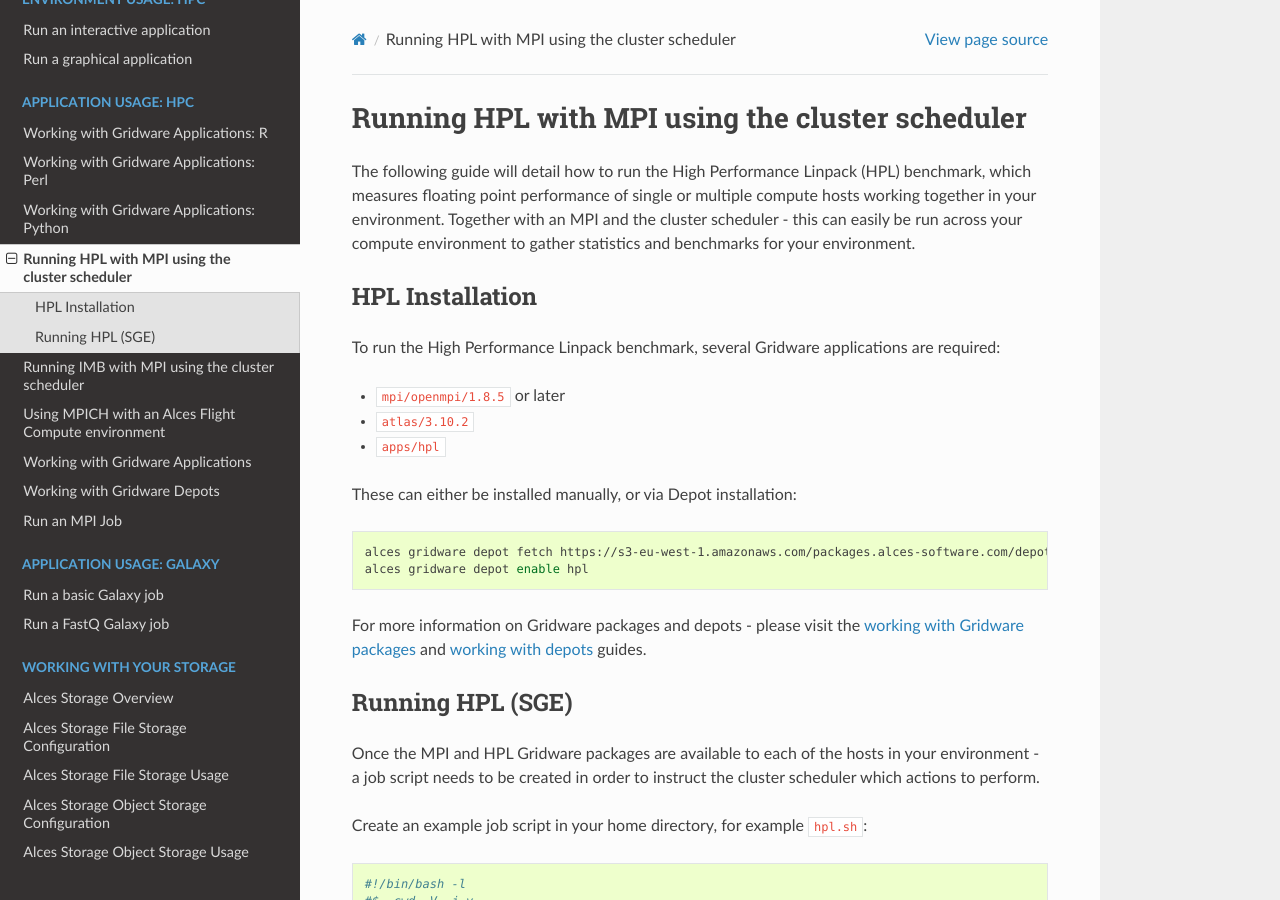
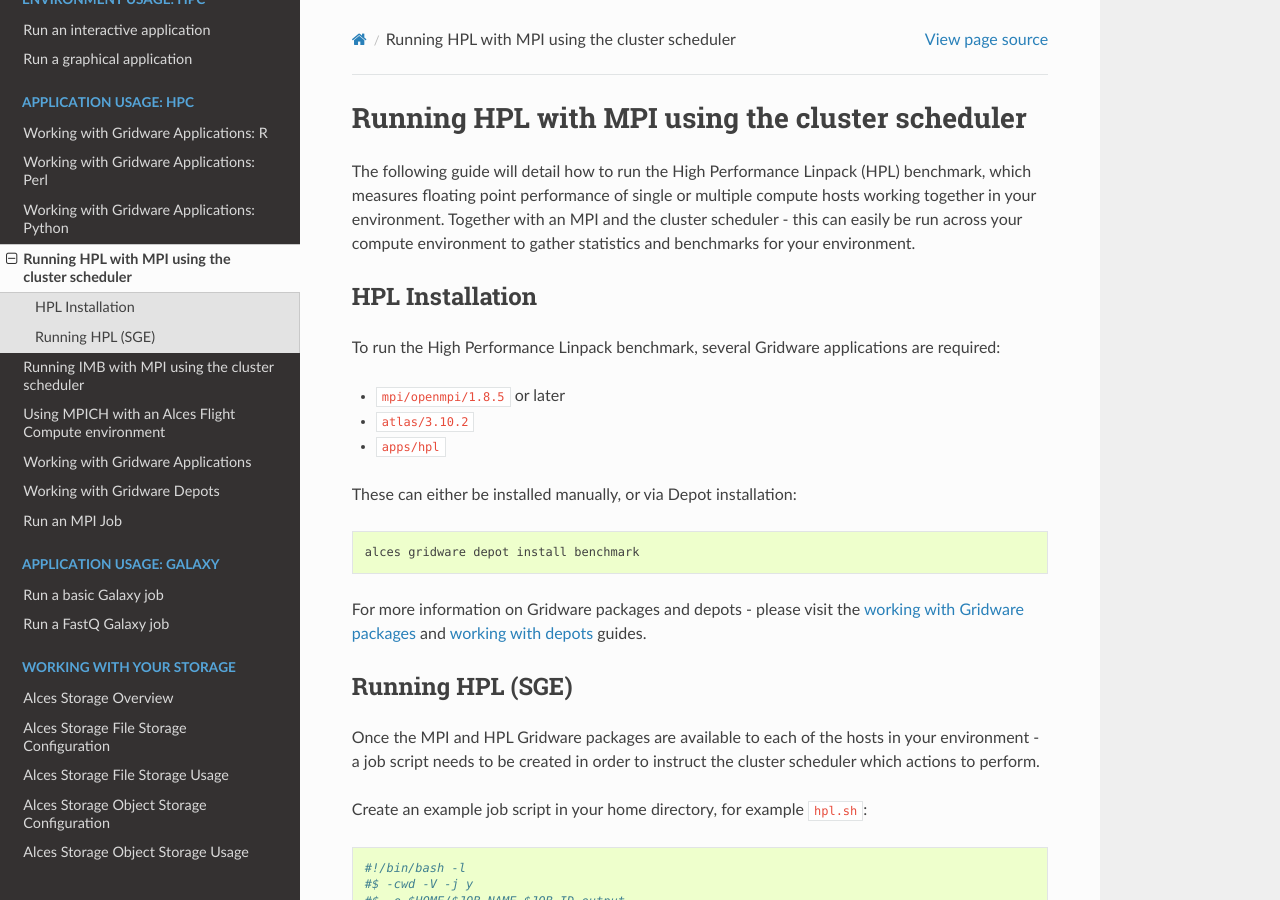
Before and after one commit to alces-software/flight-appliance-docs, a Sphinx documentation site: the page built from docs/source/getting-started/environment-usage/gridware-howto/run-mpi-hpl.rst, in a window 1280 px wide and 900 px high. Built offline with Sphinx 7.4.7 and the Read the Docs theme 2.0.0, drawn with Linux system fonts in a browser that asks for light colours; pages that are not in the unit, such as notebooks, are missing from menus.

Commit message:
Update "Run HPL" guide to reflect new Depot usage

```diff
--- a/docs/source/getting-started/environment-usage/gridware-howto/run-mpi-hpl.rst
+++ b/docs/source/getting-started/environment-usage/gridware-howto/run-mpi-hpl.rst
@@ -18,8 +18,7 @@
 
 .. code:: bash
 
-    alces gridware depot fetch https://s3-eu-west-1.amazonaws.com/packages.alces-software.com/depots/hpl
-    alces gridware depot enable hpl
+    alces gridware depot install benchmark
 
 For more information on Gridware packages and depots - please visit the :ref:`working with Gridware packages<working-with-gridware-applications>` and :ref:`working with depots<working-with-gridware-depots>` guides.
 
```
